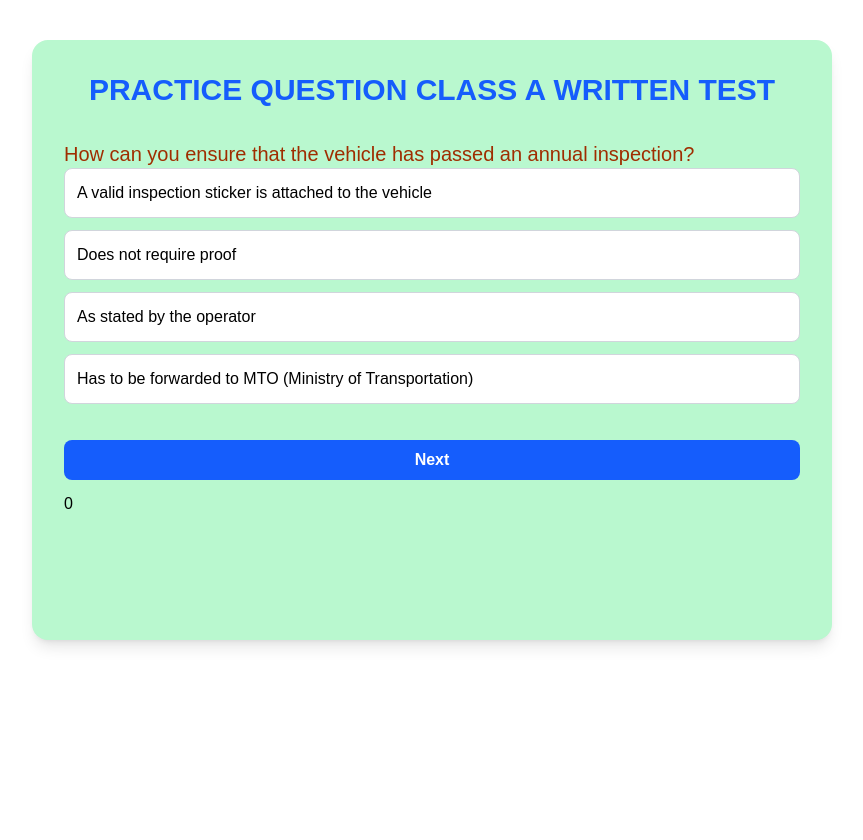
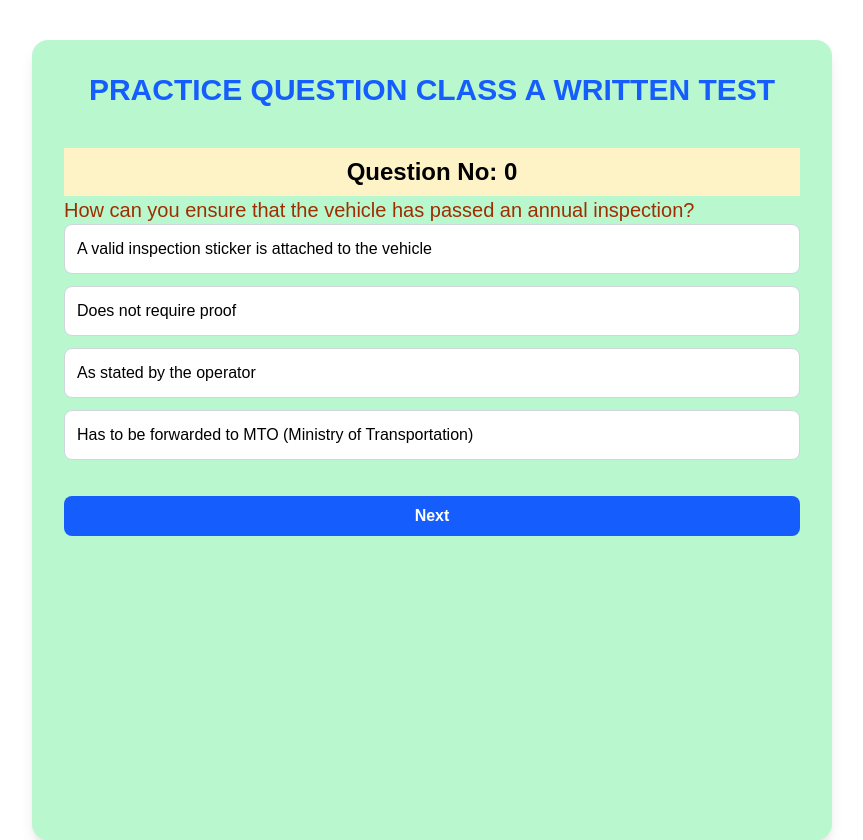
Before and after one commit to Harsimran141/Azknowledgetest, a React (Vite) app: page / in a window 1280 px wide. Shown: the whole page, without its empty margins (208-1071 px from the left). Before the commit the page ends 800 px from the top, so only its background shows below. Built offline with nearby package versions, Linux system fonts and the light colour scheme.

Commit message:
feat: update layout to enhance user experience with question display and improved styling

```diff
--- a/src/App.jsx
+++ b/src/App.jsx
@@ -66,13 +66,18 @@ const App = () => {
   const [selectOption, SetselectOption] = useState(false);
   const [correct, SetCorrect] = useState(null);
   return (
-    <div className="bg-green-200 w-[800px] h-[600px]
+    <div className="bg-green-200 w-[800px] h-[800px]
     rounded-2xl p-8 mt-10 mx-auto shadow-lg">
       <div className="flex justify-center">
         <h1 className="text-3xl text-blue-600 font-bold text-center mb-8">
           PRACTICE QUESTION CLASS A WRITTEN TEST
         </h1>
-      </div>
+
+      </div >
+      <div className=" flex justify-center mt-2 text-2xl py-2 px-2 bg-amber-100 font-bold ">
+
+        <p> Question No: {currentQuestion}</p>
+        </div>
       <div>
         <h2 className="flex flex-col text-xl  text-orange-800 gap-3">{questions[currentQuestion].question}</h2>
       </div>
@@ -108,7 +113,7 @@ const App = () => {
         >
           Next
         </button>
-        <p>{currentQuestion}</p>
+
         <h1 className="text-xl font-bold mt-5">{correct}</h1>
         <div className="text-lg mt-3">
           {selectOption}
```
